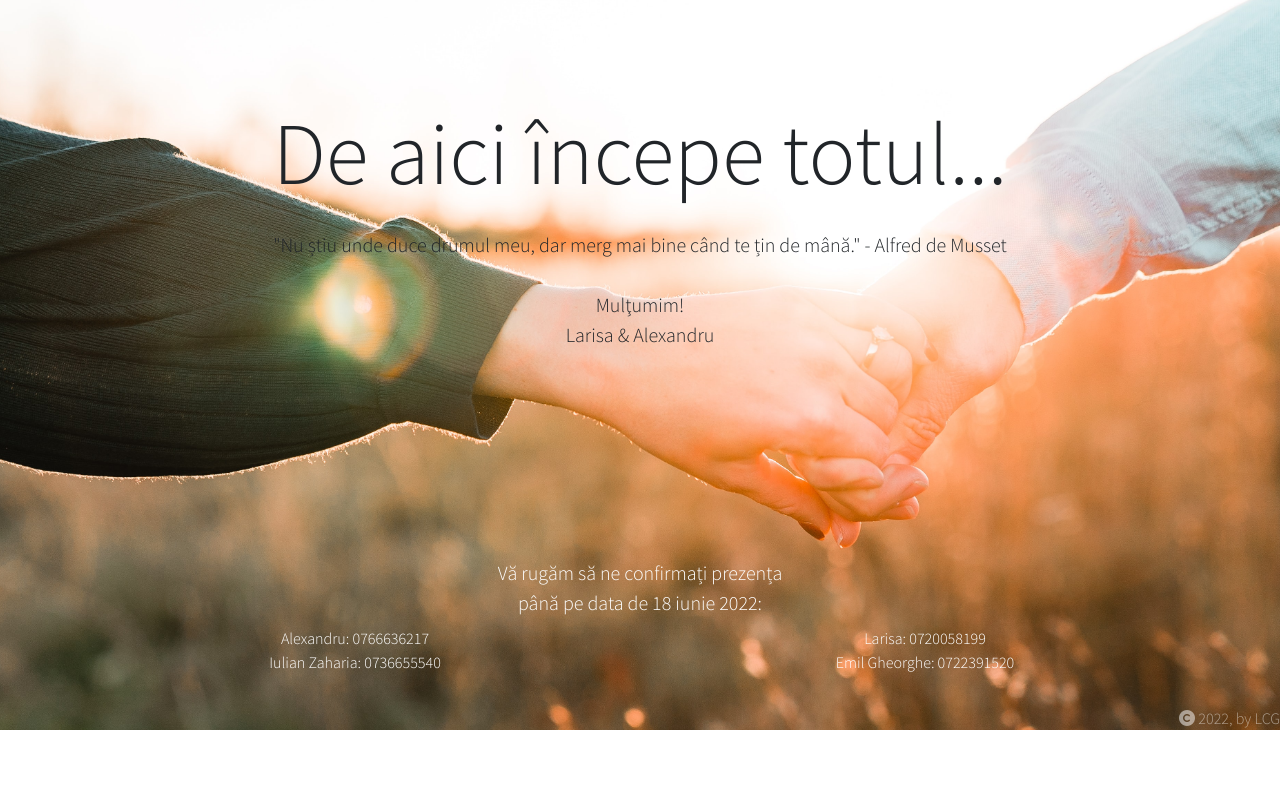
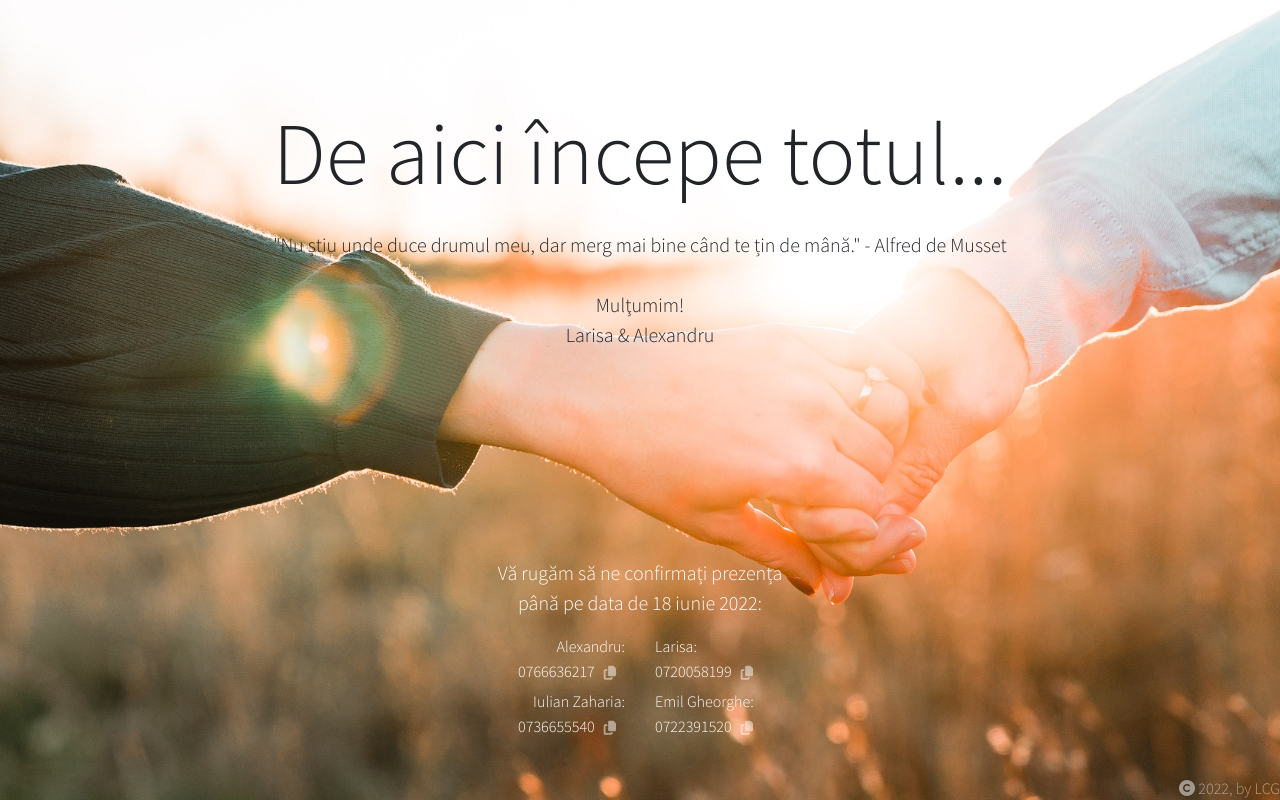
Before and after one commit to larisa-gheorghe/vue-wedding-app, a Vue app: page / in a window 1280 px wide. Shown: the part 4255-5055 px from the top of the page. Before the commit the page ends 4985 px from the top, so only its background shows below. Built offline with nearby package versions, Linux system fonts and the light colour scheme.

Commit message:
copy to clipboard functions

```diff
--- a/src/assets/main.css
+++ b/src/assets/main.css
@@ -127,6 +127,19 @@ section {
   background-size: cover;
 }
 
+#custom-tooltip {
+  display: none;
+  margin-left: 40px;
+  padding: 5px 12px;
+  background-color: white;
+  border-radius: 4px;
+  color: black;
+}
+
+#close {
+  display: none;
+}
+
 /* Extra small devices (portrait phones, less than 576px) */
 @media (max-width: 575.98px) {
   .full-screen-height {
--- a/src/components/Confirmare.vue
+++ b/src/components/Confirmare.vue
@@ -18,14 +18,50 @@
           Vă rugăm să ne confirmați prezența <br>până pe data de 18 iunie 2022:
         </p>
       </div>
+      <div class="col-12">
+        <!-- Modal Close Button -->
+        <div class="font-weight-300 text-white mb-2">
+          <p id="custom-tooltip">copied!</p>
+          <button id="close" class="btn btn-sm text-white-50" @click.prevent="closeButton">
+            <i class="fas fa-times"></i></button>
+        </div>
+      </div>
       <div class="col-6">
-        <p class="font-weight-300 text-white mb-2">
-          Alexandru: 0766636217<br>Iulian Zaharia: 0736655540
+        <p class="font-weight-300 text-white mb-2 text-right">
+          Alexandru:
+          <br>
+          <span id="alex">0766636217</span>
+          <button class="btn btn-sm"
+            @click.prevent="copyText('#alex')">
+            <i class="fa-solid fa-copy text-white-50"></i>
+          </button>
+          <br>
+          Iulian Zaharia:
+          <br>
+          <span id="iulian">0736655540</span>
+          <button class="btn btn-sm"
+            @click.prevent="copyText('#iulian')">
+            <i class="fa-solid fa-copy text-white-50"></i>
+          </button>
           </p>
       </div>
       <div class="col-6">
-        <p class="font-weight-300 text-white mb-2">
-          Larisa: 0720058199<br>Emil Gheorghe: 0722391520
+        <p class="font-weight-300 text-white mb-2 text-left">
+          Larisa:
+          <br>
+          <span id="larisa">0720058199</span>
+          <button class="btn btn-sm"
+            @click.prevent="copyText('#larisa')">
+            <i class="fa-solid fa-copy text-white-50"></i>
+          </button>
+          <br>
+          Emil Gheorghe:
+          <br>
+          <span id="emil">0722391520</span>
+          <button class="btn btn-sm"
+            @click.prevent="copyText('#emil')">
+            <i class="fa-solid fa-copy text-white-50"></i>
+          </button>
         </p>
       </div>
     </div>
@@ -35,3 +71,27 @@
     2022, by LCG
   </footer>
 </template>
+
+<script>
+export default {
+  name: 'Confirmare',
+  methods: {
+    copyText(id) {
+      const str = document.querySelector(id);
+      const text = str.textContent;
+      console.log(text);
+      navigator.clipboard.writeText(text).then(() => {
+      /* clipboard successfully set */
+      }, () => {
+      /* clipboard write failed */
+      });
+      document.getElementById('custom-tooltip').style.display = 'inline';
+      document.getElementById('close').style.display = 'inline';
+    },
+    closeButton() {
+      document.getElementById('custom-tooltip').style.display = 'none';
+      document.getElementById('close').style.display = 'none';
+    },
+  },
+};
+</script>
```
